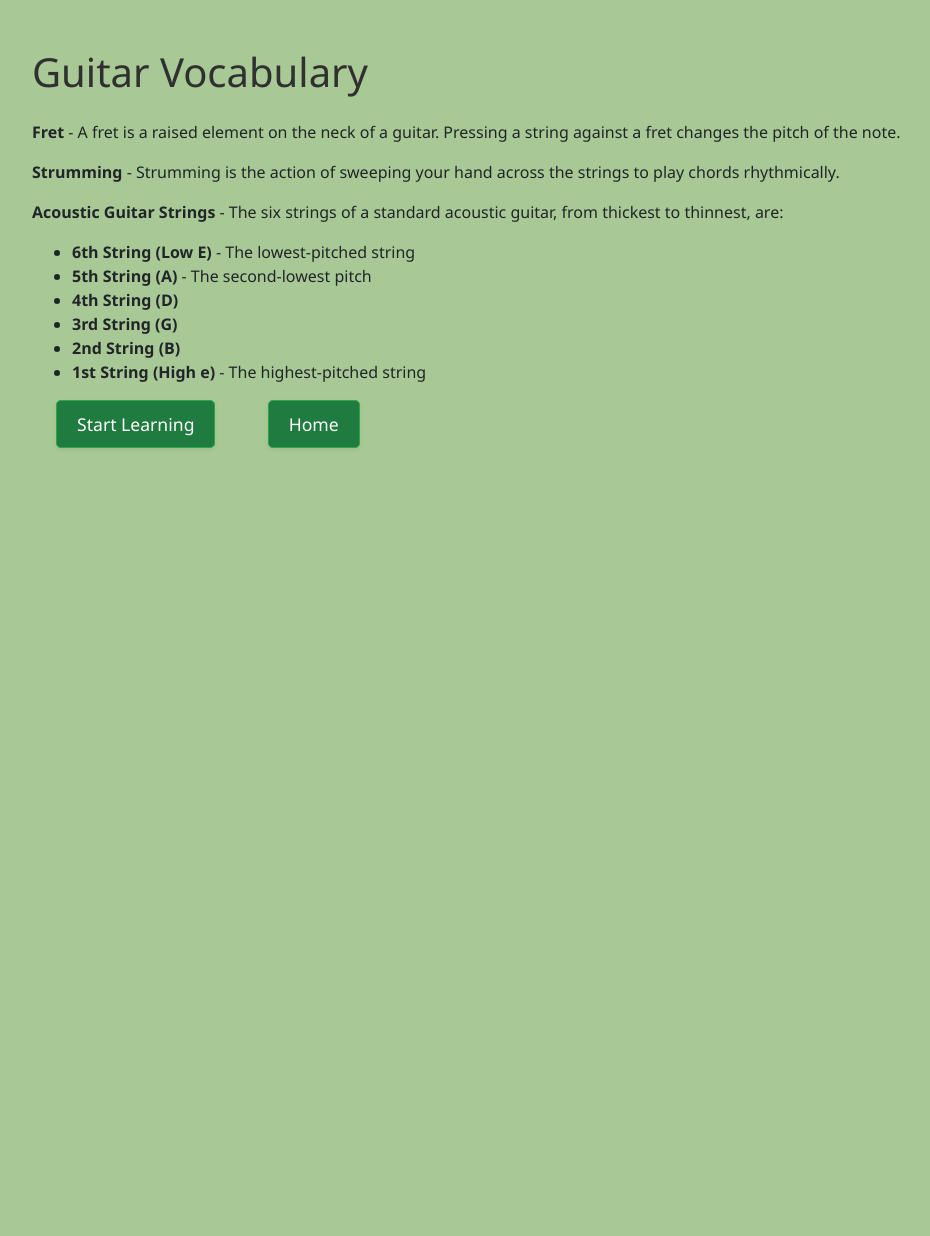
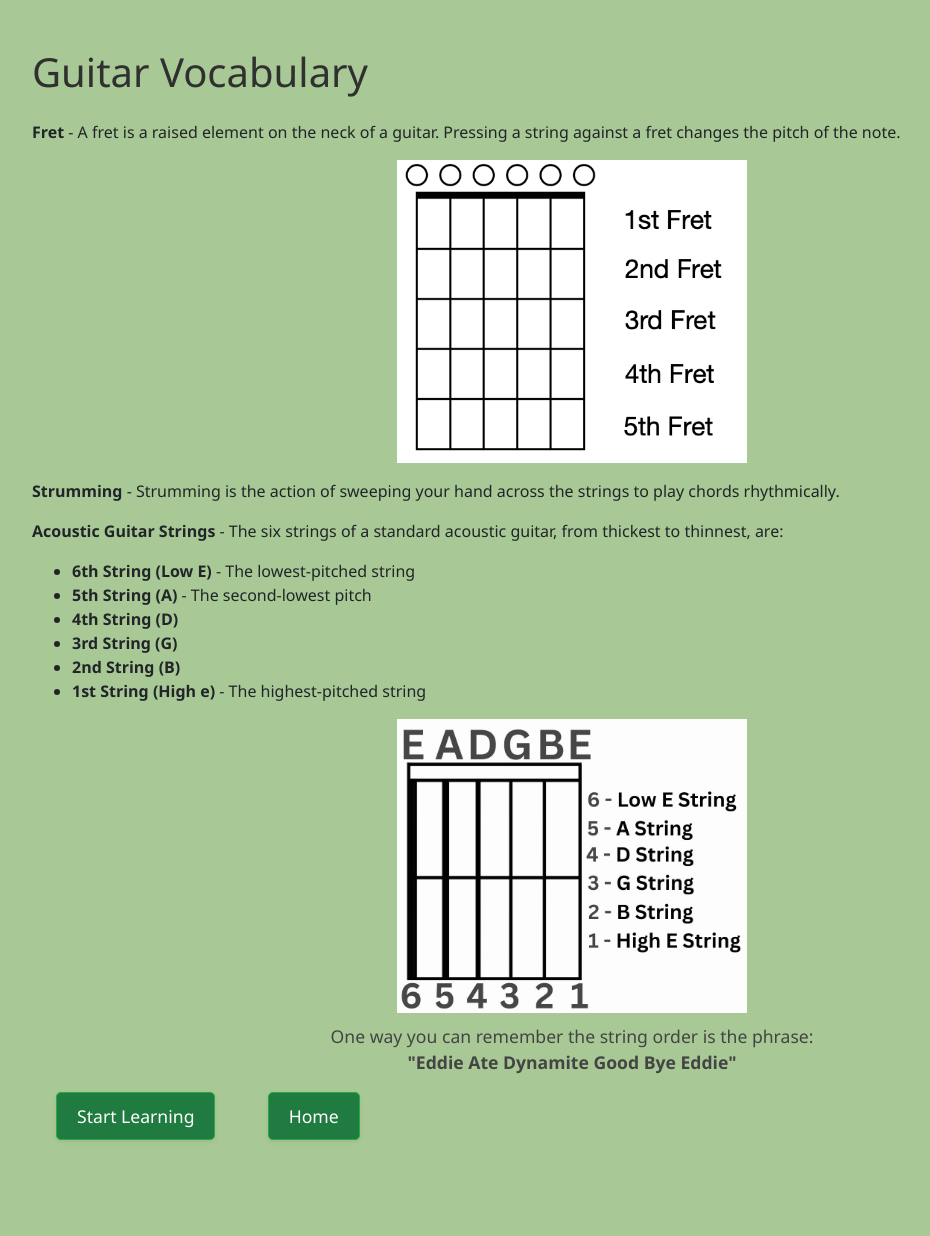
Before and after one commit to evageoo/GuitarChords, a Flask app: page /vocab in a window 1280 px wide. Shown: the part 56-1292 px from the top of the page, without its empty margins (68-998 px from the left). Before the commit the page ends 504 px from the top, so only its background shows below. Run offline with Flask 3, Linux system fonts and the light colour scheme; some libraries are stand-ins or nearby versions.

Commit message:
updated vocab page

```diff
--- a/templates/vocab.html
+++ b/templates/vocab.html
@@ -7,6 +7,12 @@
 
     <div class="mb-2">
         <p><strong>Fret</strong> - A fret is a raised element on the neck of a guitar. Pressing a string against a fret changes the pitch of the note.</p>
+    </div>
+    <div class="text-center my-3">
+      <img src="{{ url_for('static', filename='media/frets.png') }}"
+           alt="Guitar Frets"
+           class="img-fluid"
+           style="max-width: 350px;"/>
     </div>
 
     <div class="mb-2">
@@ -24,6 +30,16 @@
             <li><strong>1st String (High e)</strong> - The highest-pitched string</li>
         </ul>
     </div>
+    <div class="text-center my-3">
+      <img src="{{ url_for('static', filename='media/string-names-eadgbe 2.jpg') }}"
+           alt="Guitar String Names EADGBE"
+           class="img-fluid"
+           style="max-width: 350px;"/>
+      <div style="margin-top: 10px; font-size: 1.1em; color: #444;">
+        One way you can remember the string order is the phrase:<br>
+        <strong>"Eddie Ate Dynamite Good Bye Eddie"</strong>
+      </div>
+    </div>
 
     <a
       href="{{ url_for('learn', lesson_id=1) }}"
```
Also changed, not shown: static/media/frets.png (added), static/media/string-names-eadgbe 2.jpg (added).
